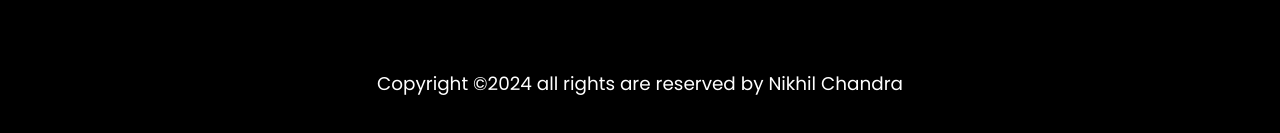
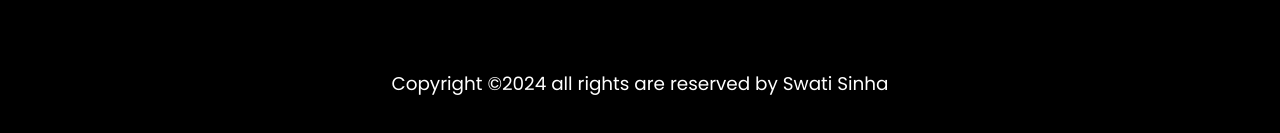
Before and after one commit to imswatisinha/Perfume-website, a plain HTML site: page index.html in a window 1280 px wide. Shown: the part 5058-5191 px from the top of the page. Drawn offline with Linux system fonts and the light colour scheme.

Commit message:
Update index.html

```diff
--- a/index.html
+++ b/index.html
@@ -300,7 +300,7 @@
      <!-- ------Footer Section------ -->
       <footer class="section bg-dark-black">
         <div class="container">
-            <p class="footer-txt">Copyright &copy;2024 all rights are reserved by Nikhil Chandra</p>
+            <p class="footer-txt">Copyright &copy;2024 all rights are reserved by Swati Sinha</p>
         </div>
       </footer>
     <script src="main.js"></script>
```
